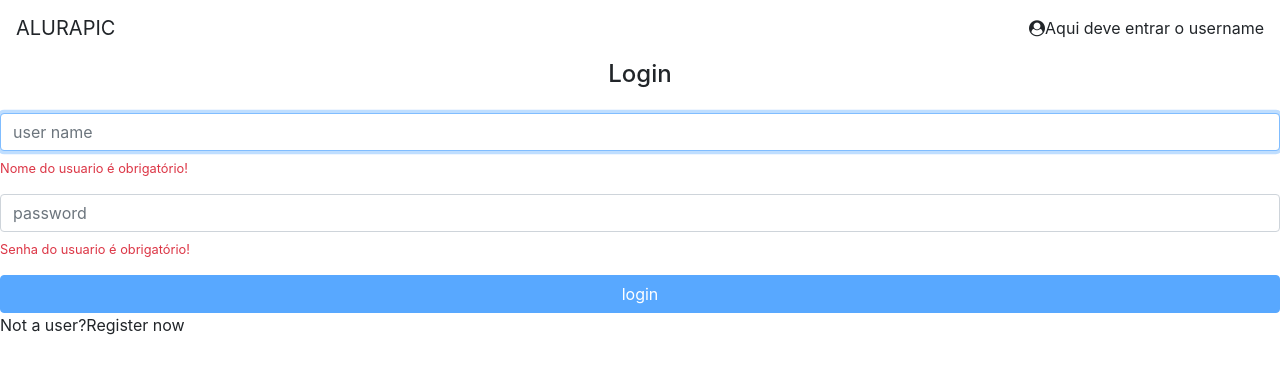
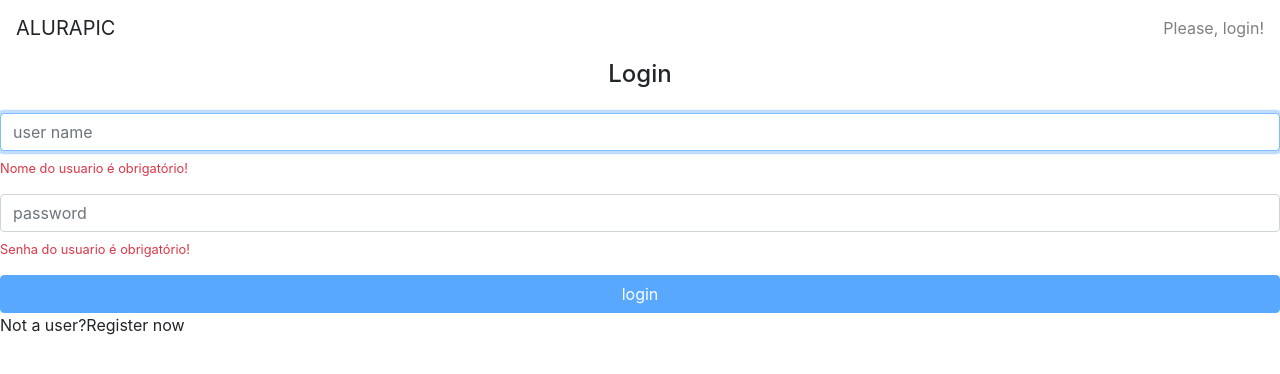
Before and after one commit to ThiagoSegadilha/InstaPets, an Angular app: page / in a window 1280 px wide. Shown: the top 374 px of the page. Built offline with nearby package versions, Linux system fonts and the light colour scheme.

Commit message:
adicao do pipe async no nosso projeto, na parte do header

```diff
--- a/src/app/core/header/header.component.html
+++ b/src/app/core/header/header.component.html
@@ -1,9 +1,15 @@
 <header class="fixed-top">
   <nav class="navbar navbar-light bg-white">
     <a class="navbar-brand">ALURAPIC</a>
-    <div>
+    <div *ngIf="(usuario$ | async) as usuario; else login">
       <i class="fa fa-user-circle"></i>
-      <a>Aqui deve entrar o username</a>
+      <a>{{usuario.name }}</a>
     </div>
+
+    <ng-template #login>
+            <span class="navbar-text">
+                Please, login!
+            </span>
+    </ng-template>
   </nav>
 </header>
--- a/src/app/core/header/header.component.ts
+++ b/src/app/core/header/header.component.ts
@@ -1,4 +1,7 @@
 import { Component, OnInit } from '@angular/core';
+import {UserService} from "../user/user.service";
+import {Observable} from "rxjs";
+import {User} from "../user/user";
 
 @Component({
   selector: 'app-header',
@@ -7,7 +10,13 @@ import { Component, OnInit } from '@angular/core';
 })
 export class HeaderComponent implements OnInit {
 
-  constructor() { }
+  usuario$: Observable<User>;
+
+  constructor(
+    private userService: UserService
+  ) {
+    this.usuario$ = userService.getUser();
+  }
 
   ngOnInit() {
   }
--- a/src/app/core/user/user.service.ts
+++ b/src/app/core/user/user.service.ts
@@ -1,6 +1,6 @@
 import { Injectable } from '@angular/core';
 import { TokenService } from "../token/token.service";
-import {Subject} from "rxjs";
+import { BehaviorSubject } from "rxjs";
 import {User} from "./user";
 import * as jwt_decode from 'jwt-decode';
 
@@ -9,7 +9,7 @@ import * as jwt_decode from 'jwt-decode';
 })
 export class UserService {
 
-  private userSubject = new Subject<User>();
+  private userSubject = new BehaviorSubject<User>(null);
 
   constructor(
     private tokenService: TokenService
```
